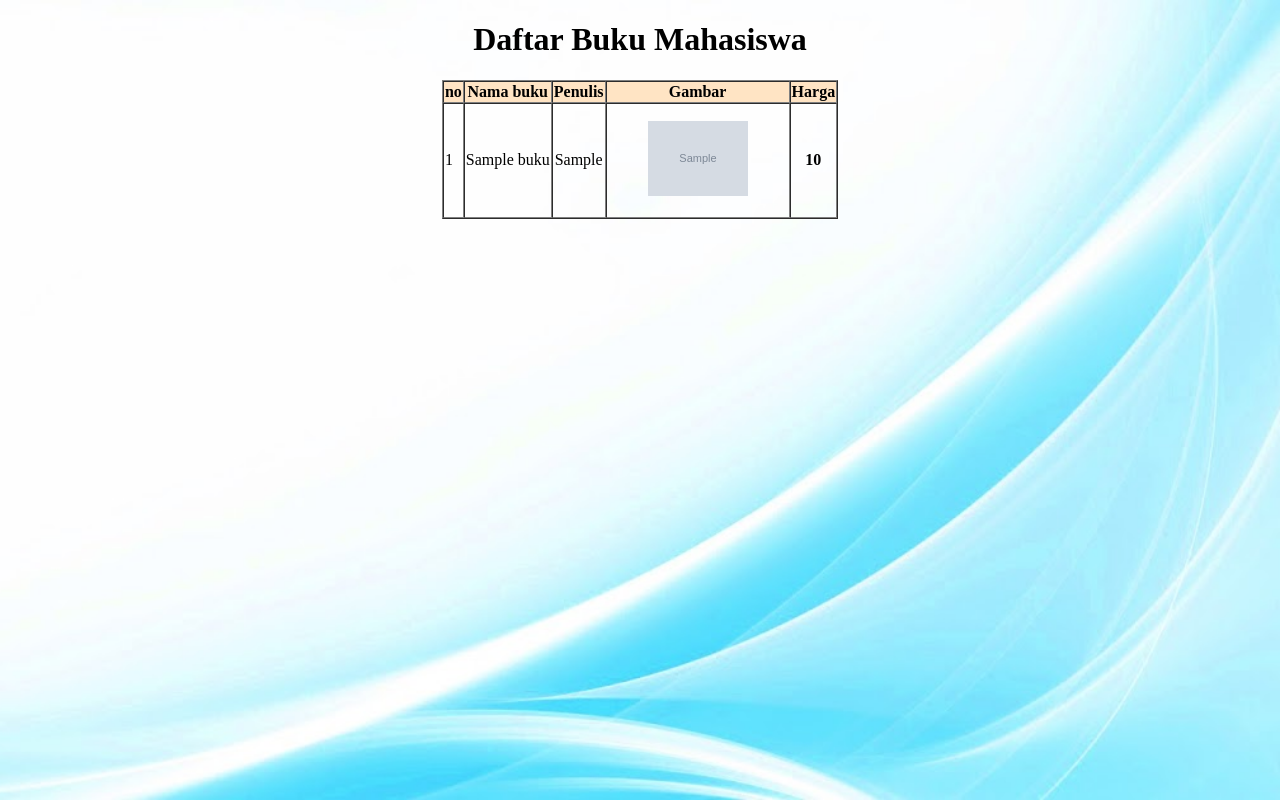
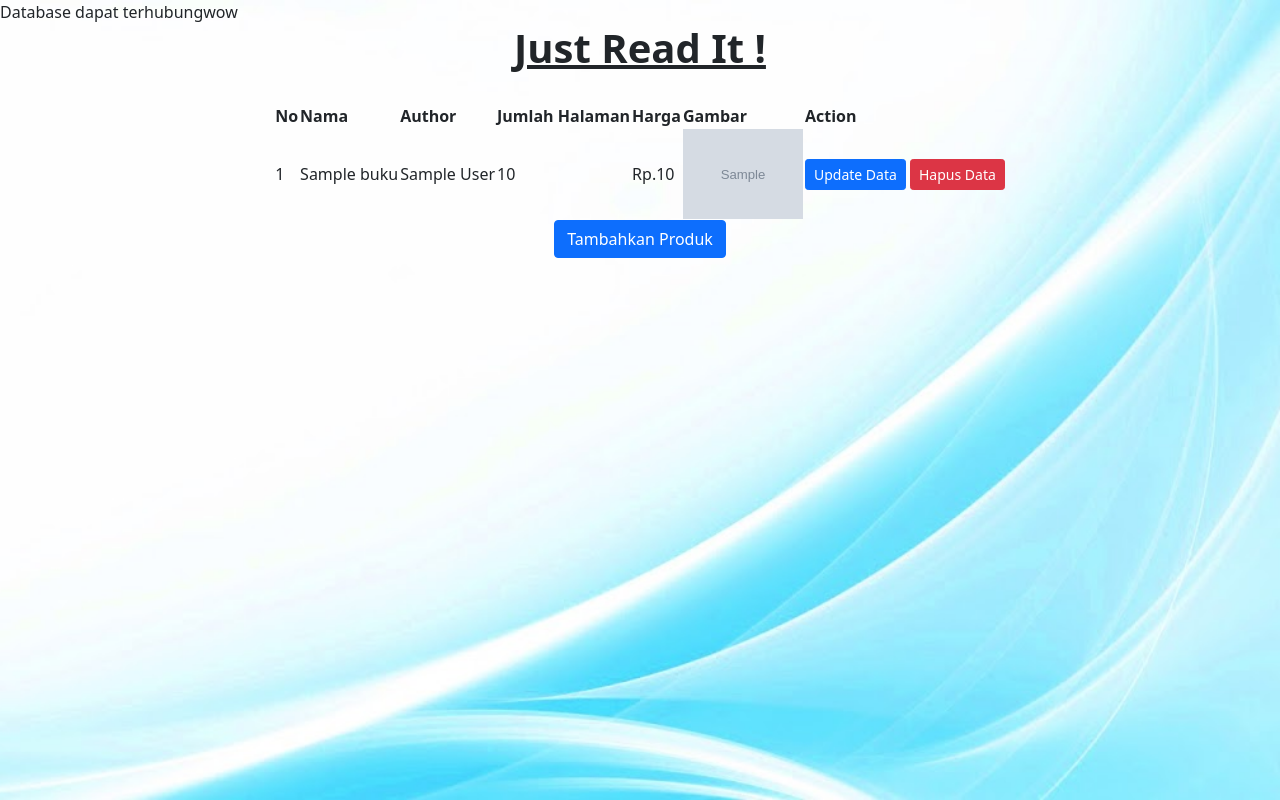
Before and after one commit to YuliusYogiYuwono/prakweb_b_203040125, a PHP site: page / in a window 1280 px wide. Run offline with PHP 8.4, Linux system fonts and the light colour scheme; tables that the repository leaves empty or names only in its code hold one stand-in row (values such as "Sample post"); grey boxes marked "Sample" are stand-in pictures.

Commit message:
Project Penambahan Fitur CRUD
Project Penambahan Fitur CRUD

```diff
--- a/pw/index.php
+++ b/pw/index.php
@@ -1,57 +1,69 @@
 <?php
-// koneksi ke database
-$conn = mysqli_connect("localhost", "root", "", "prakweb_2022_b_203040125");
+  include('function.php'); //agar index terhubung dengan database, maka koneksi sebagai penghubung harus di include
 
-// ambil dari tabel buku query
-$result = mysqli_query($conn, "SELECT * FROM buku");
+?>
+<!DOCTYPE html>
+<html>
+  <head>
+    <title>Just Read It </title>
+      <link rel="stylesheet" type="text/css" href="style.css">
+      <link href="https://cdn.jsdelivr.net/npm/bootstrap@5.1.3/dist/css/bootstrap.min.css" rel="stylesheet" integrity="sha384-1BmE4kWBq78iYhFldvKuhfTAU6auU8tT94WrHftjDbrCEXSU1oBoqyl2QvZ6jIW3" crossorigin="anonymous">
 
-// ubah data ke dalam array
-// $row = mysqli_fetch_row($result); // array numerik
-// $row = mysqli_fetch_assoc($result); // array associative
-// $row = mysqli_fetch_array($result); // keduanya
-$rows = [];
-while ($row = mysqli_fetch_assoc($result)) {
-  $rows[] = $row;
-}
-// tampung ke variabel buku
-$bk = $rows;
-?>
+  </head>
+  <body>
+    <center><h1><b><u>Just Read It !</u></b></h1><center>
 
-<!DOCTYPE html>
-<html lang="en">
-<link rel="stylesheet" type="" href="style.css">
-<head>
-  <meta charset="UTF-8">
-  <meta http-equiv="X-UA-Compatible" content="IE=edge">
-  <meta name="viewport" content="width=device-width, initial-scale=1.0">
-  <title>Buku yang saya jual</title>
-</head>
+    <br/>
+    <table>
+      <thead>
+        <tr>
+          <th>No</th>
+          <th>Nama</th>
+          <th>Author</th>
+          <th>Jumlah Halaman</th>
+          <th>Harga</th>
+          <th>Gambar</th>
+          <th>Action</th>
+        </tr>
+    </thead>
+    <tbody>
+      <?php
+      // jalankan query untuk menampilkan semua data diurutkan berdasarkan nim
+      $query = "SELECT * FROM buku ORDER BY no ASC";
+      $result = mysqli_query($koneksi, $query);
+      //mengecek apakah ada error ketika menjalankan query
+      if(!$result){
+        die ("Query Error: ".mysqli_errno($koneksi).
+           " - ".mysqli_error($koneksi));
+      }
 
-<body>
+      //buat perulangan untuk element tabel dari data mahasiswa
+      $no = 1; //variabel untuk membuat nomor urut
+      // hasil query akan disimpan dalam variabel $data dalam bentuk array
+      // kemudian dicetak dengan perulangan while
+      while($row = mysqli_fetch_assoc($result))
+      {
+      ?>
+       <tr>
+          <td><?php echo $no; ?></td>
+          <td><?php echo $row['nama']; ?></td>
+           <td><?php echo $row['author']; ?></td>
+           <td><?php echo $row['jumlah_halaman']; ?></td>
+           <td>Rp.<?php echo $row['harga']; ?></td>
+          <td style="text-align: center;"><img src="gambar/<?php echo $row['gambar']; ?>" style="width: 120px;"></td>
+          <td>
+              <a class='btn btn-primary btn-sm' href="edit_produk.php?id=<?php echo $row['no']; ?>">Update Data</a>
+              <a class='btn btn-danger btn-sm' href="proses_hapus.php?id=<?php echo $row['no']; ?>" onclick="return confirm('Anda yakin akan menghapus data ini?')">Hapus Data</a>
+          </td>
+      </tr>
 
-  <center><h1>Daftar Buku Mahasiswa</h1></center>
+      <?php
+        $no++; //untuk nomor urut terus bertambah 1
+      }
+      ?>
+    </tbody>
+    </table>
+    <a class="btn btn-primary" href="tambah_produk.php" role="button">Tambahkan Produk</a>
 
-<center><table border="1" cellpading="10" cellspacing="0"></center>
-    <tr bgcolor="#FFE4C4">
-      <th>no</th>
-      <th>Nama buku</th>
-      <th>Penulis</th>
-      <th>Gambar</th>
-      <th>Harga</th>
-    </tr>
-    <?php $i = 1; ?>
-    <?php foreach ($bk as $rows) : ?>
-    <tr>
-        <td><?= $rows["id"]; ?></td>
-        <td style="vertical-align : middle;text-align:center;"><?= $rows["nama_buku"]; ?></td>
-        <td style="vertical-align : middle;text-align:center;"><?= $rows["penulis_buku"]; ?></td>
-        <td>
-          <figure class="image is-120x120">
-            <img src="img/<?= $rows["img"]; ?>" width="100" alt="">
-          </figure>
-        </td>
-        <td style="vertical-align : middle;text-align:center;"><b><?= $rows["harga"]; ?></td></b>
-
-      <?php endforeach; ?>
-
+  </body>
 </html>
```
